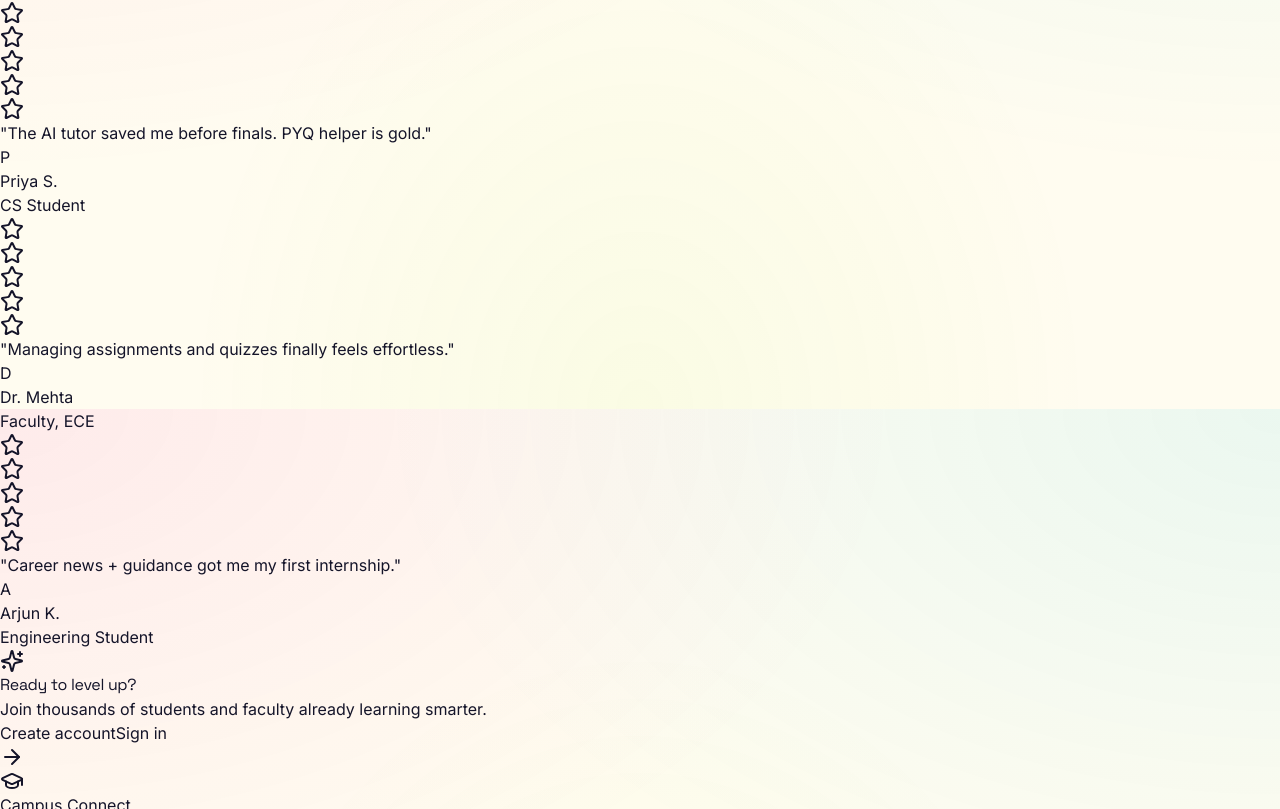
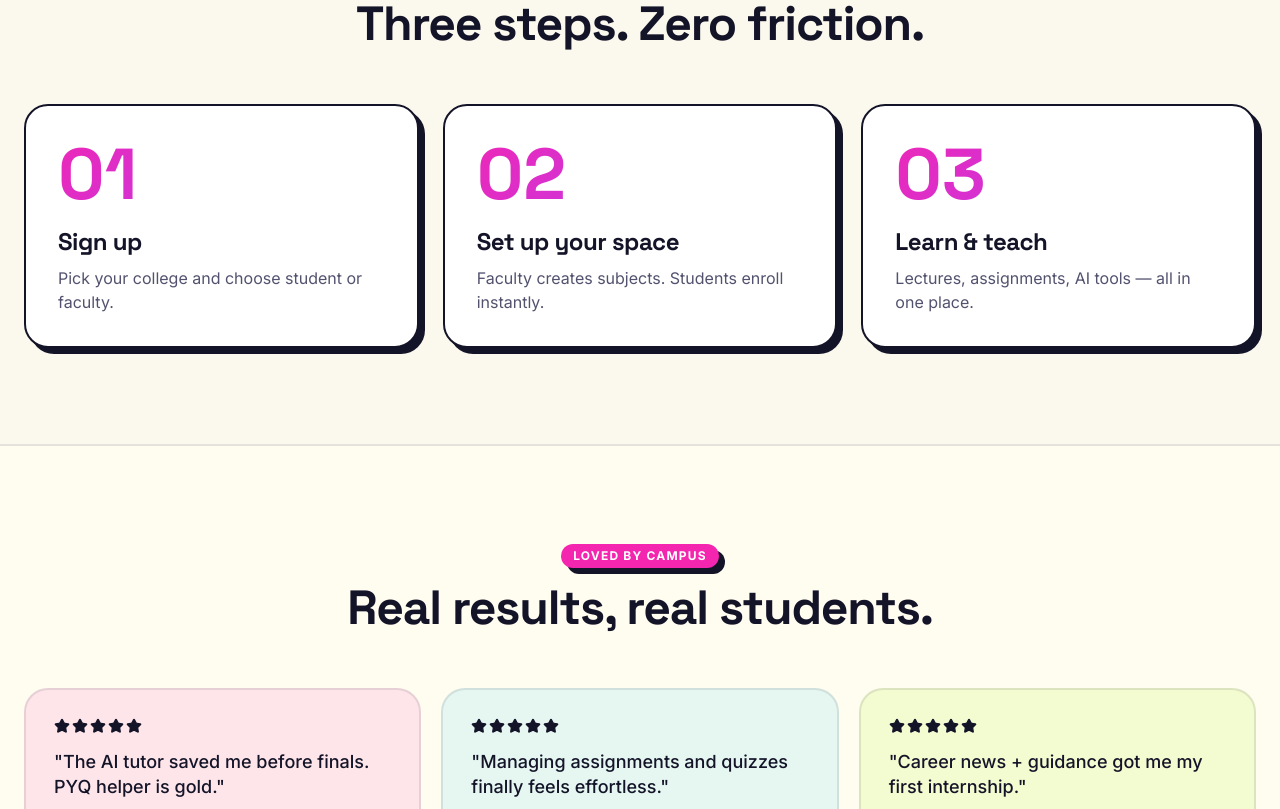
Before and after one commit to nilesh-r-dev/campus-connect-hub-828, a React (Vite) app: page / in a window 1280 px wide. Shown: the part 1991-2800 px from the top of the page. Built offline with nearby package versions, Linux system fonts and the light colour scheme; the HTML template or start-up script is replaced by a standard one; what @lovable.dev/cloud-auth-js would draw is missing.

Commit message:
Changes
Co-authored-by: nilesh-r-dev <243831881+nilesh-r-dev@users.noreply.github.com>

```diff
--- a/tailwind.config.ts
+++ b/tailwind.config.ts
@@ -2,7 +2,7 @@ import type { Config } from "tailwindcss";
 
 export default {
   darkMode: ["class"],
-  content: ["./pages/**/*.{ts,tsx}", "./components/**/*.{ts,tsx}", "./app/**/*.{ts,tsx}", "./src/**/*.{ts,tsx}"],
+  content: ["./pages/**/*.{ts,tsx,js,jsx}", "./components/**/*.{ts,tsx,js,jsx}", "./app/**/*.{ts,tsx,js,jsx}", "./src/**/*.{ts,tsx,js,jsx}", "./index.html"],
   prefix: "",
   theme: {
     container: {
```
